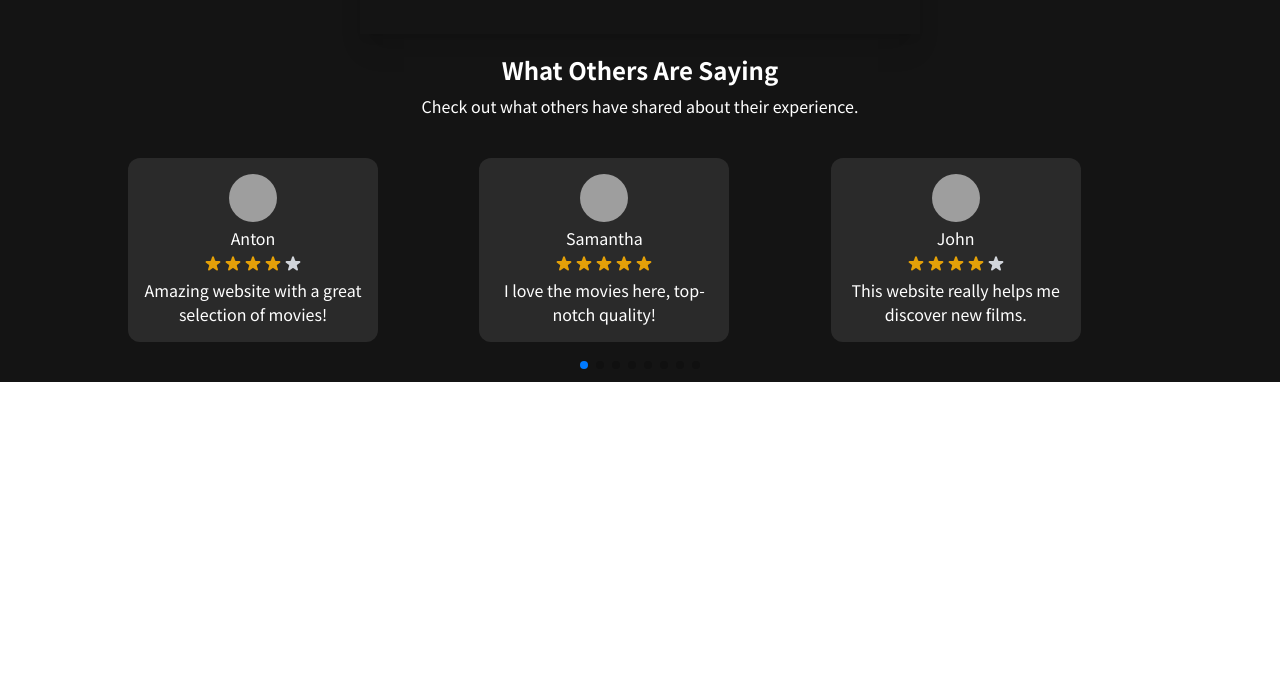
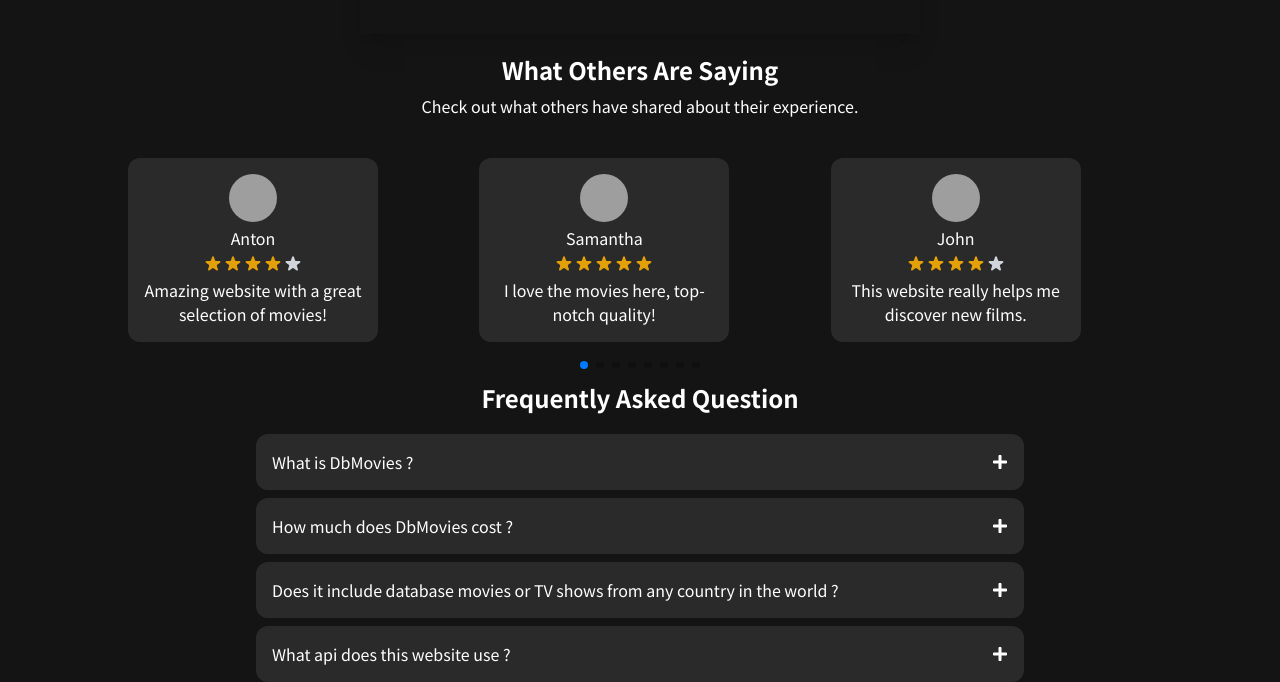
Before and after one commit to NMATech/dbmovies, a React (Vite) app: page / in a window 1280 px wide. Shown: the part 1267-1949 px from the top of the page. Before the commit the page ends 1649 px from the top, so only its background shows below. Built offline with nearby package versions, Linux system fonts and the light colour scheme; no server answers; grey boxes are pictures that could not be loaded.

Commit message:
build faqs section

```diff
--- a/src/App.jsx
+++ b/src/App.jsx
@@ -4,6 +4,7 @@
 import OurService from "./components/OurService";
 import Video from "./components/Video";
 import Comments from "./components/Comments";
+import Faq from "./components/Faq";
 
 function App() {
   return (
@@ -13,6 +14,7 @@
       <OurService />
       <Video />
       <Comments />
+      <Faq />
     </main>
   );
 }
--- /dev/null
+++ b/src/components/Faq.jsx
@@ -0,0 +1,70 @@
+import CardFaq from "./shared/CardFaq";
+import { motion } from "framer-motion";
+import { useState } from "react";
+
+function Faq() {
+  const faqs = [
+    {
+      question: "What is DbMovies ?",
+      answer:
+        "DbMovies is an online database containing information and statistics about movies, TV shows, and directors and other film industry professionals.",
+    },
+    {
+      question: "How much does DbMovies cost ?",
+      answer:
+        "See all of the movies data on your smartphone, tablet, Smart TV, laptop, all for one fixed monthly fee. Plans range from IDR 54,000 to IDR 186,000 a month. Haha Kidding it's totally free numbnuts.",
+    },
+    {
+      question:
+        "Does it include database movies or TV shows from any country in the world ?",
+      answer:
+        "Of course not. This database doesn't include all of movies or TV shows in the world, because this website is using free api's.",
+    },
+    {
+      question: "What api does this website use ?",
+      answer:
+        "This website is using omdb api for movies information and etc. You can see the docs here : omdbapi.com",
+    },
+  ];
+
+  const [isOpen, setIsOpen] = useState(null);
+
+  const handleOpen = (x) => {
+    setIsOpen(isOpen === x ? null : x);
+  };
+
+  return (
+    <section className="bg-netflix-black text-netflix-white">
+      <motion.div
+        variants={{
+          hidden: { opacity: 0, y: 75 },
+          visible: { opacity: 1, y: 0 },
+        }}
+        initial="hidden"
+        whileInView="visible"
+        transition={{ duration: 0.5 }}
+        viewport={{ once: true }}
+        className="flex flex-col gap-4 w-full md:w-[70%] mx-auto text-netflix-white text-center mb-5 "
+      >
+        <h1 className="font-bold text-xl md:text-2xl">
+          Frequently Asked Question
+        </h1>
+      </motion.div>
+      <div className="flex flex-col gap-2">
+        {faqs.map((faq, index) => {
+          return (
+            <CardFaq
+              data={faq}
+              key={index}
+              index={index}
+              isOpen={isOpen === index}
+              handleOpen={handleOpen}
+            />
+          );
+        })}
+      </div>
+    </section>
+  );
+}
+
+export default Faq;
--- a/src/components/Nav.jsx
+++ b/src/components/Nav.jsx
@@ -65,7 +65,7 @@
           <div className="flex justify-center items-center gap-2 pl-5">
             <input
               type="text"
-              className="w-[60%] opacity-70 p-[2px] focus:outline-none focus:outline-netflix-red"
+              className="w-[60%] opacity-70 p-[2px]"
               onChange={(e) => {
                 handleSearch(e.target.value);
               }}
--- /dev/null
+++ b/src/components/shared/CardFaq.jsx
@@ -0,0 +1,24 @@
+import { FaPlus } from "react-icons/fa";
+import { CgClose } from "react-icons/cg";
+import { useState } from "react";
+
+function CardFaq({ data, isOpen, handleOpen, index }) {
+  return (
+    <section
+      onClick={() => handleOpen(index)}
+      className="w-[60%] mx-auto bg-netflix-darkgray rounded-xl p-2 cursor-pointer"
+    >
+      <div className="flex justify-between items-center p-2">
+        <h1>{data.question}</h1>
+        {isOpen ? <CgClose /> : <FaPlus />}
+      </div>
+      {isOpen && (
+        <div className="border-t border-netflix-lightgray mt-2 p-2">
+          <p>{data.answer}</p>
+        </div>
+      )}
+    </section>
+  );
+}
+
+export default CardFaq;
--- a/src/components/shared/Nav/Search.jsx
+++ b/src/components/shared/Nav/Search.jsx
@@ -7,7 +7,7 @@
       <div className="flex justify-center items-center gap-2">
         <input
           type="text"
-          className="hidden md:block w-[60%] h-5 text-sm opacity-70 p-[2px] focus:outline-none focus:outline-netflix-red"
+          className="hidden md:block w-[60%] h-5 text-sm opacity-70 p-[2px]"
           onChange={(e) => {
             handleSearch(e.target.value);
           }}
```
